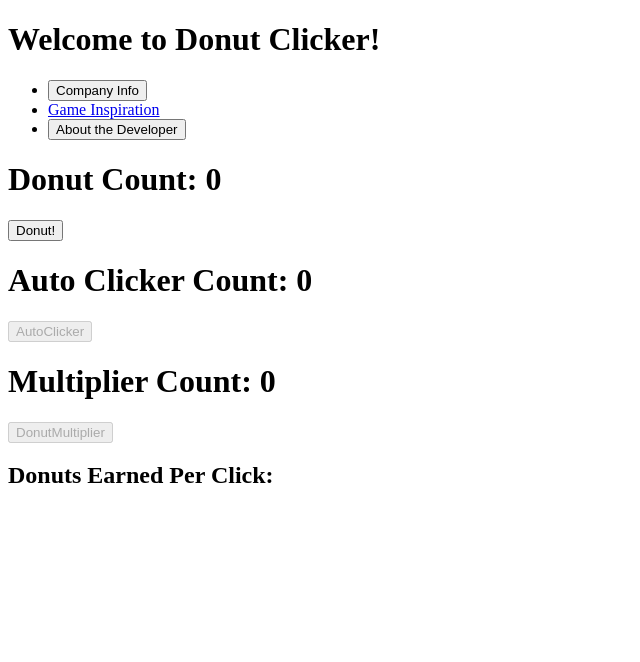
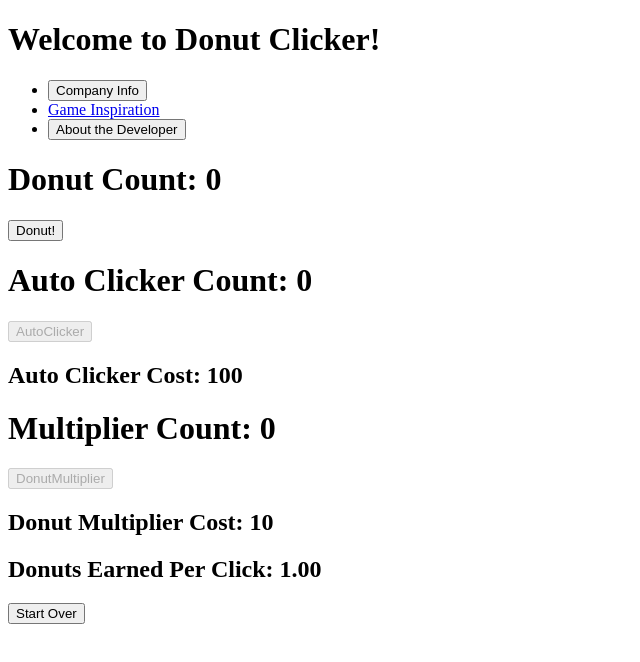
Before and after one commit to jenniferaadams/donut-maker-jenniferaadams, a website built with Parcel: page index.html in a window 1280 px wide. Shown: the whole page, without its empty margins (0-640 px from the left). Built offline with nearby package versions, Linux system fonts and the light colour scheme.

Commit message:
finished main tasks

```diff
--- a/index.html
+++ b/index.html
@@ -35,12 +35,18 @@
     <div class="AutoClickerSection">
         <h1 class="totalAutoClickerCount"></h1>
         <button class="autoClicker">AutoClicker</button>
+        <h2 class="autoClickerCostDisplay"></h2>
         </div>
     <div class="DonutMultiplierSection">
       <h1 class="totalDonutMultiplierCount"></h1>
         <button class="donutMultiplier">DonutMultiplier</button>
-        <h2 class ="earnedPerClick">Donuts Earned Per Click:</h2>
+        <h2 class="multCostDisplay"></h2>
+        <h2 class ="earnedPerClick"></h2>
       </div>
+      <div class = "RestartGameSection">
+        <button class="restartGameBtn"></button>
+      </div>
+
     <div class="container"></div>
     <script src="./index.js" type="module"></script>
   </body>
--- a/index.js
+++ b/index.js
@@ -14,6 +14,10 @@ setInterval(function(){
   totalDisplay.innerText = "Donut Count: " + Math.round(donutMaker.donutCount);
   multDisplay.innerText = "Multiplier Count: " + donutMaker.donutMultiplier;
   autoDisplay.innerText = "Auto Clicker Count: " + donutMaker.autoClicker;
+  valueOfMult.innerText = "Donuts Earned Per Click: " + Math.pow(1.2, donutMaker.donutMultiplier).toFixed(2);
+  autoClickCostDisplay.innerText = "Auto Clicker Cost: " + Math.round(donutMaker.autoClickerCost);
+  donMultCostDisplay.innerText = "Donut Multiplier Cost: " + Math.round(donutMaker.donutMultCost);
+  restartGameBtn.innerText = "Start Over";
 },500);
 
 const addDonutBtn = document.querySelector(".donutButton");
@@ -22,6 +26,10 @@ const addAutoClickBtn = document.querySelector(".autoClicker");
 const autoDisplay = document.querySelector(".totalAutoClickerCount");
 const addDonutMultBtn = document.querySelector(".donutMultiplier");
 const multDisplay = document.querySelector(".totalDonutMultiplierCount");
+const valueOfMult = document.querySelector(".earnedPerClick");
+const autoClickCostDisplay = document.querySelector(".autoClickerCostDisplay");
+const donMultCostDisplay = document.querySelector(".multCostDisplay");
+const restartGameBtn = document.querySelector(".restartGameBtn");
 
 
 addDonutBtn.addEventListener("click", () => {
@@ -66,3 +74,7 @@ devButton.addEventListener("click", () =>{
 devClose.addEventListener("click", () => {
   devModal.style.display = "none";
 })
+
+restartGameBtn.addEventListener("click", () => {
+  window.location.reload();
+})
```
